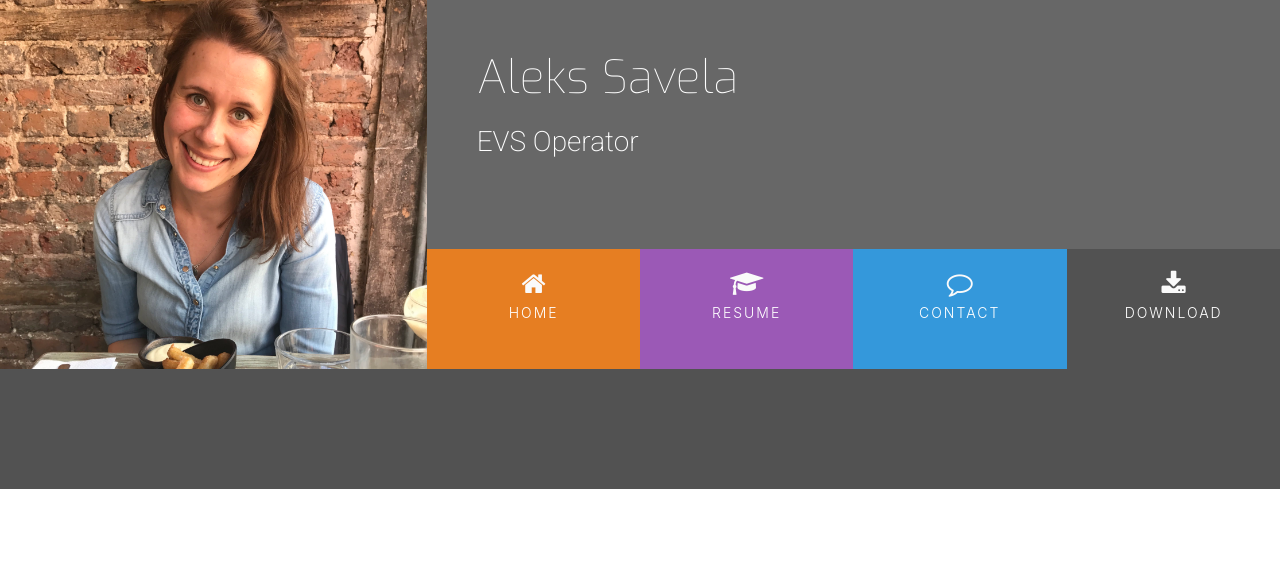
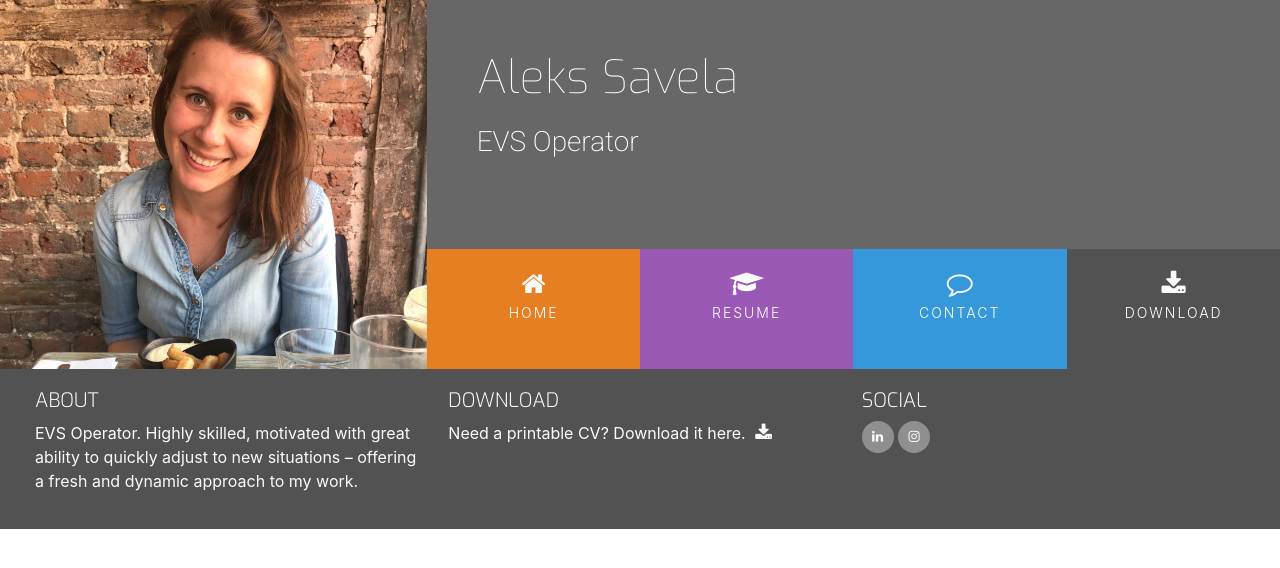
Before and after one commit to sneachda/mini-cv, a plain HTML site: page index.html in a window 1280 px wide. Drawn offline with nearby package versions, Linux system fonts and the light colour scheme.

Commit message:
footer details added

```diff
--- a/index.html
+++ b/index.html
@@ -48,7 +48,42 @@
     <section>
 
     </section>
-    <footer>
+    <footer class="container-fluid">
+        <div id="footer-details" class="row">
+            <div class="col-sm-4">
+                <h5 class="uppercase general-sub">About</h5>
+                    <p class="inline-block">
+                        EVS Operator. Highly skilled, motivated with great ability to quickly adjust to new situations – offering a fresh and dynamic approach to my work.
+                    </p>
+            </div>
+            <div class="col-sm-4">
+                <h5 class="uppercase general-sub">Download</h5>
+                    <p class="inline-block">
+                        Need a printable CV? Download it here.
+                        <a href="#" target="_blank" class="cv-pdf">
+                            <i class="fa fa-download" aria-hidden="true"></i>
+                            <span class="sr-only">Download link.</span>
+                        </a>
+                    </p>
+            </div>
+            <div class="col-sm-4">
+                <h5 class="uppercase general-sub">Social</h5>
+                    <ul class="list-inline social-links">
+                        <li class="list-inline-item">
+                            <a target="_blank" href="#">
+                                <i class="fa fa-linkedin" aria-hidden="true"></i>
+                                <span class="sr-only">LinkedIn</span>
+                            </a>
+                        </li>
+                        <li class="list-inline-item">
+                            <a target="_blank" href="#">
+                                <i class="fa fa-instagram" aria-hidden="true"></i>
+                                <span class="sr-only">Instagram</span>
+                            </a>
+                        </li>
+                    </ul>
+            </div>
+        </div>
 
     </footer>
 </body>
```
